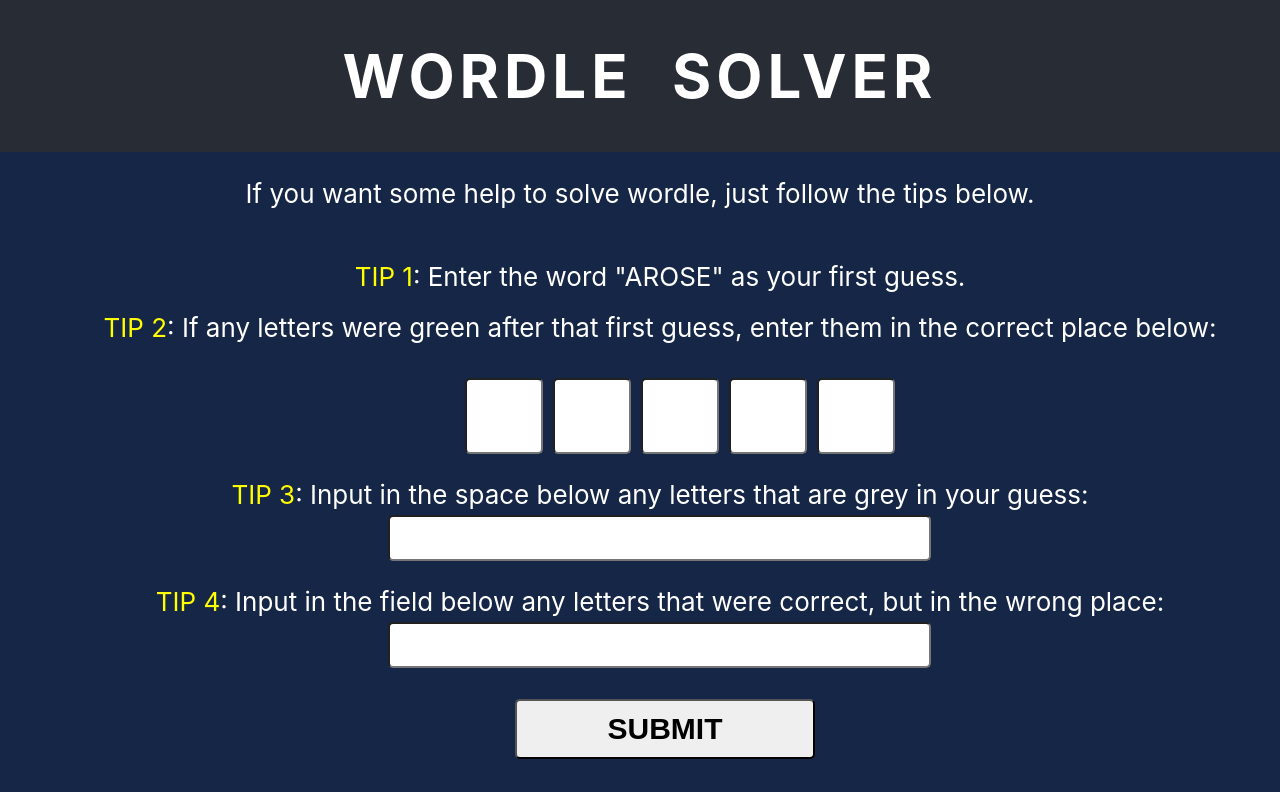
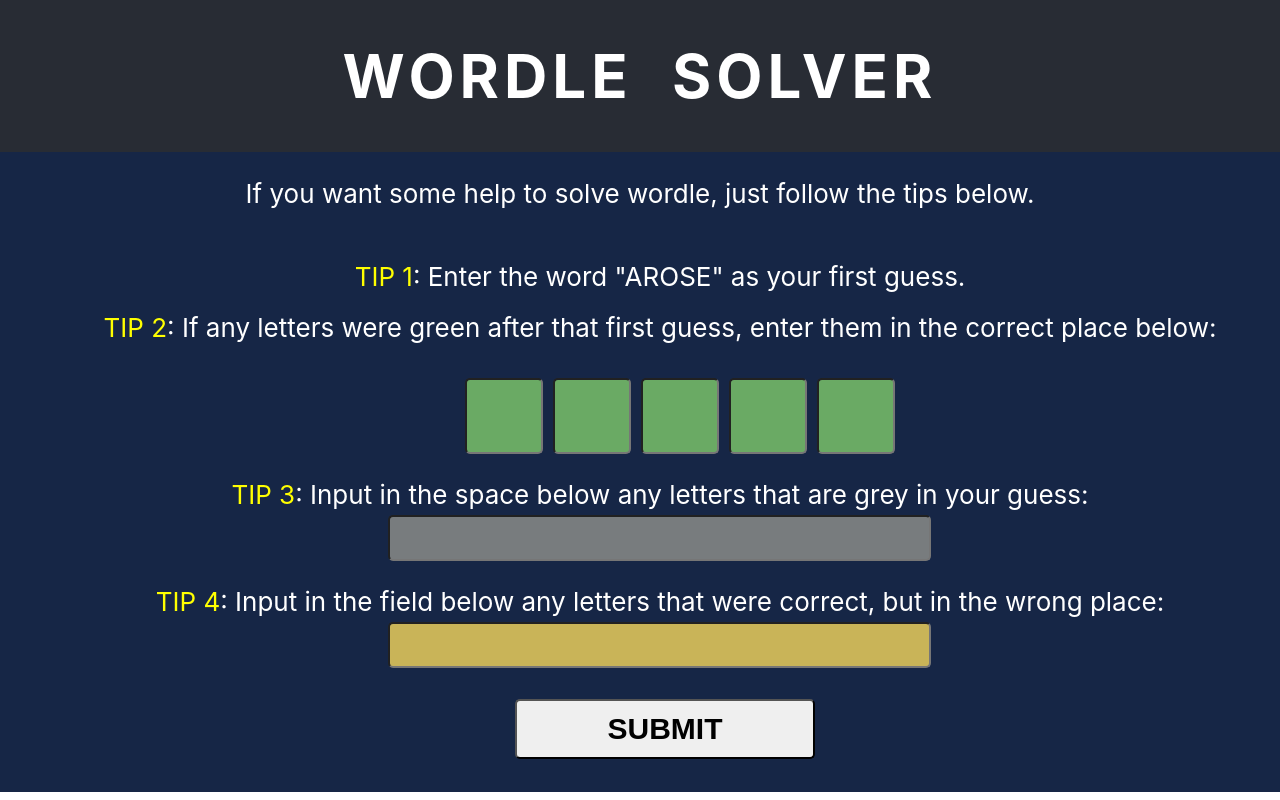
Before and after one commit to mrbaker1917/wordle_solver, a React (Create React App) app: page / in a window 1280 px wide. Built offline with nearby package versions, Linux system fonts and the light colour scheme.

Commit message:
adds bg colors for each input

```diff
--- a/src/App.css
+++ b/src/App.css
@@ -5,12 +5,6 @@
 .App-logo {
   height: 20vmin;
   pointer-events: none;
-}
-
-@media (prefers-reduced-motion: no-preference) {
-  .App-logo {
-    animation: App-logo-spin infinite 20s linear;
-  }
 }
 
 h1 {
@@ -64,6 +58,8 @@
   text-transform: uppercase;
   font-weight: 900;
   border-radius: 5px;
+  background-color: #6AAA64;
+  color: aliceblue;
 }
 
 .App-link {
@@ -79,6 +75,8 @@
   text-transform: uppercase;
   font-weight: 900;
   border-radius: 5px;
+  background-color: #787C7E;
+  color: aliceblue;
 }
 
 .right-letters {
@@ -90,6 +88,8 @@
   text-transform: uppercase;
   font-weight: 900;
   border-radius: 5px;
+  background-color: #C9B458;
+  color: aliceblue;
 }
 
 .submit-button {
@@ -107,12 +107,3 @@
 .tip {
   color: yellow;
 }
-
-@keyframes App-logo-spin {
-  from {
-    transform: rotate(0deg);
-  }
-  to {
-    transform: rotate(360deg);
-  }
-}
```
